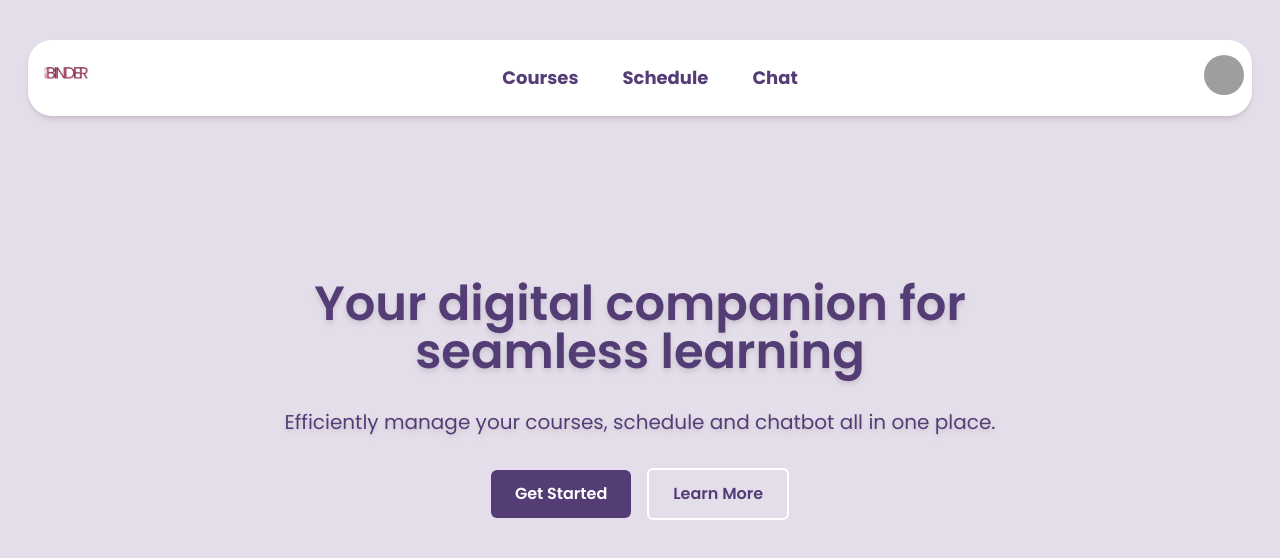
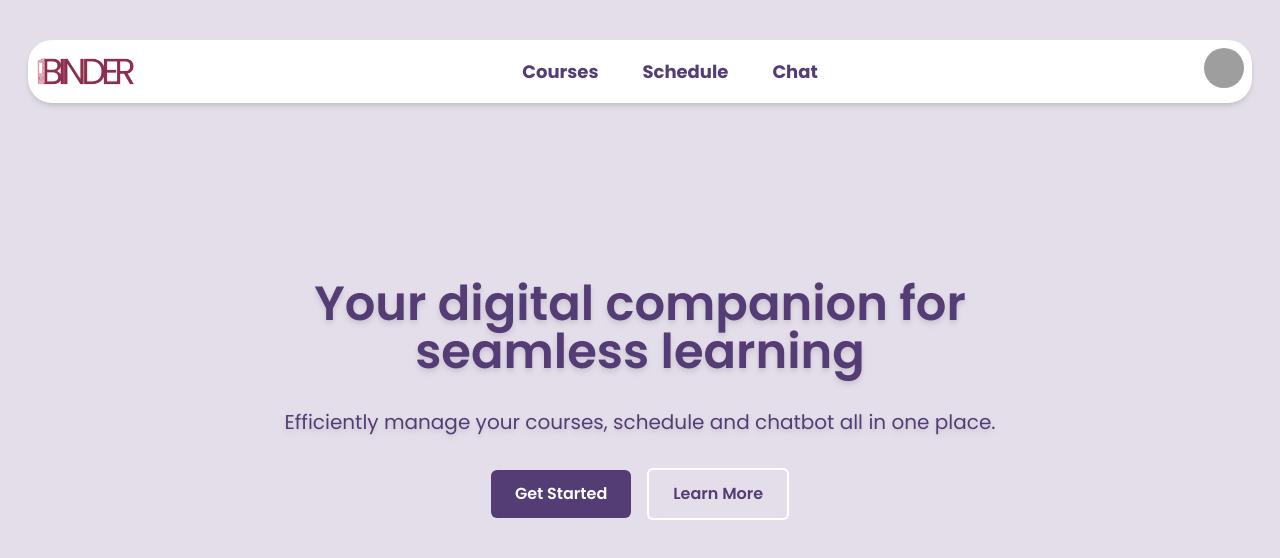
Before and after one commit to naviadepu/Binder, a Next.js app: page / in a window 1280 px wide. Shown: the top 558 px of the page. Built offline with nearby package versions, Linux system fonts and the light colour scheme; grey boxes are pictures that could not be loaded.

Commit message:
logo issue

```diff
--- a/app/components/header.tsx
+++ b/app/components/header.tsx
@@ -35,9 +35,9 @@ function Header() {
 			<div className='flex items-center'>
 			<Link href={'/'}>
 				<Image
-					src='/binder.png?v=1'
+					src='/Binder1.png'
 					alt='Binder logo'
-					width={60}
+					width={100}
 					height={60}
 					className='cursor-pointer transition-opacity duration-200 hover:opacity-80'
 				/>
```
Also changed, not shown: public/Binder1.png (added).
